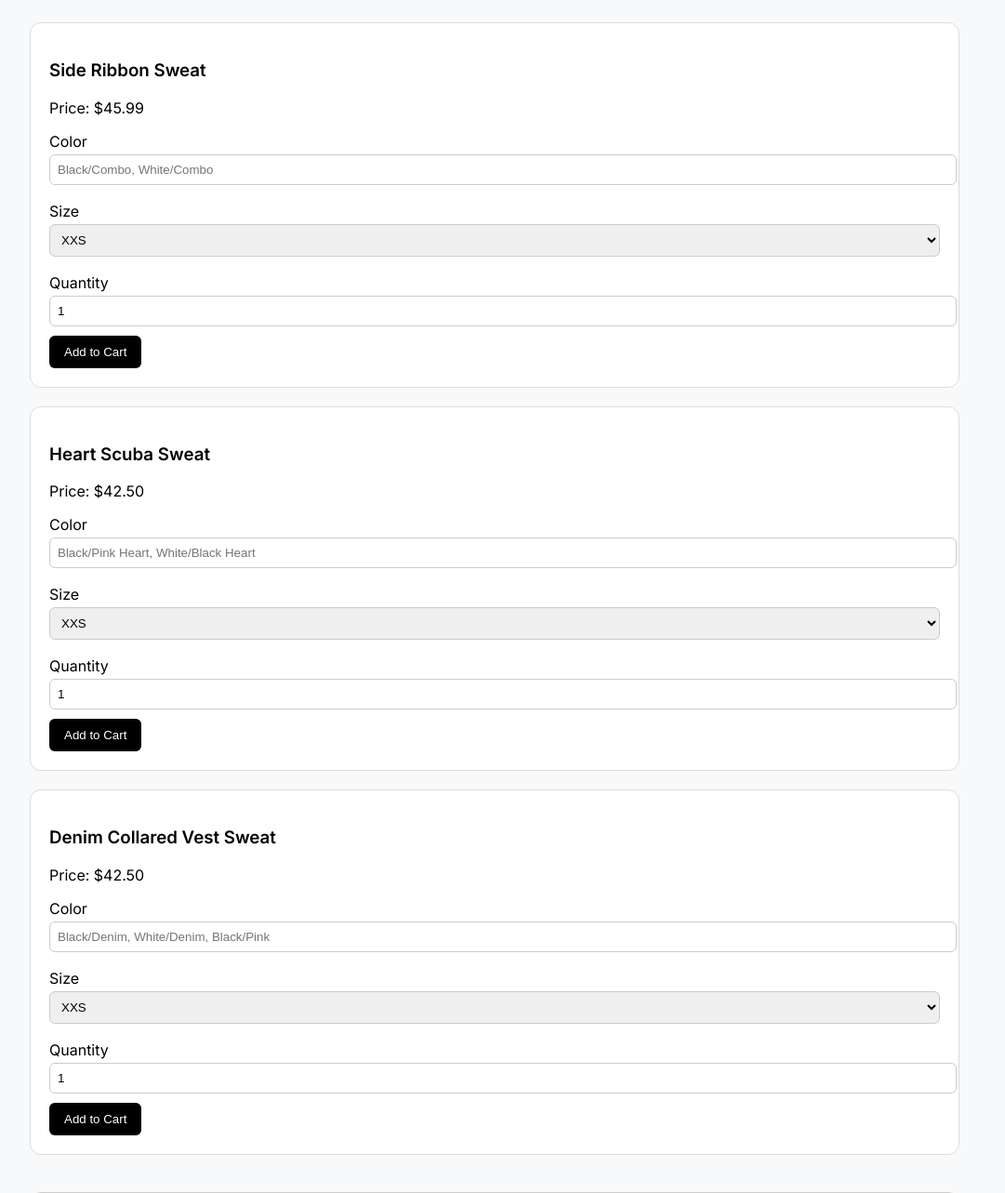
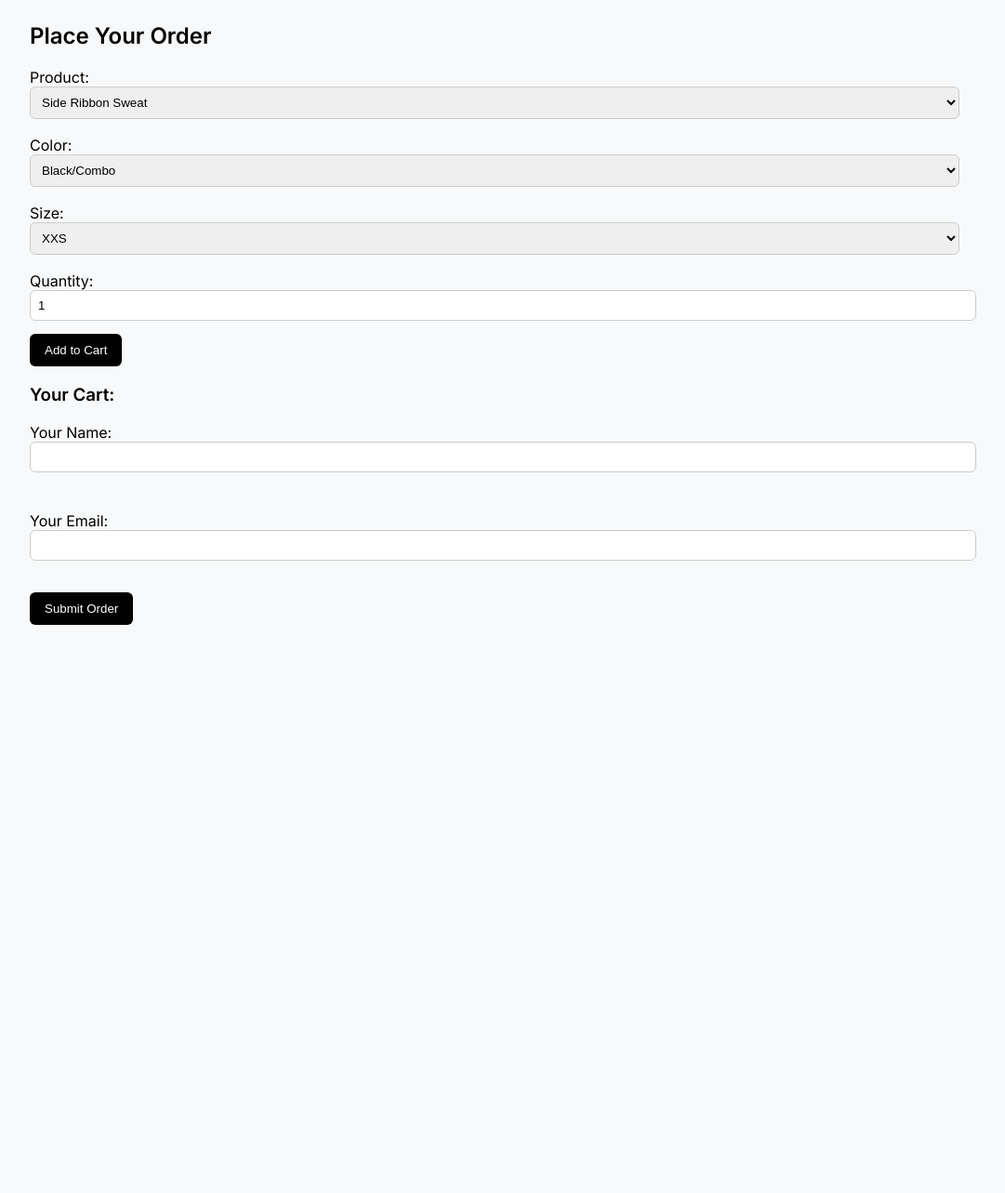
Before and after one commit to cheskyb/Order-web, a plain HTML site: page index.html in a window 1280 px wide. Shown: the part 96-1379 px from the top of the page at 93% size, without its empty margins (108-1189 px from the left). After the commit the page ends 800 px from the top, so only its background shows below. Drawn offline with Linux system fonts and the light colour scheme.

```diff
--- a/index.html
+++ b/index.html
@@ -53,98 +53,22 @@
   </style>
 </head>
 <body>
+<h1>NOD NY WHOLESALE PORTAL</h1>
 
-  <h1>Wholesale Order Portal</h1>
+<h2>Place Your Order</h2>
 
-  <!-- Product List -->
-  <div id="product-list">
-    <!-- Product Template -->
-    <div class="product">
-      <h3>Side Ribbon Sweat</h3>
-      <p>Price: $45.99</p>
-      <label>Color</label>
-      <input type="text" class="color" placeholder="Black/Combo, White/Combo" />
-      <label>Size</label>
-      <select class="size">
-        <option value="XXS">XXS</option>
-        <option value="XS">XS</option>
-        <option value="S">S</option>
-        <option value="M">M</option>
-        <option value="L">L</option>
-        <option value="XL">XL</option>
-        <option value="XXL">XXL</option>
-      </select>
-      <label>Quantity</label>
-      <input type="number" class="quantity" min="1" value="1" />
-      <button onclick="addToCart('Side Ribbon Sweat', 45.99, this)">Add to Cart</button>
-    </div>
-
-    <div class="product">
-      <h3>Heart Scuba Sweat</h3>
-      <p>Price: $42.50</p>
-      <label>Color</label>
-      <input type="text" class="color" placeholder="Black/Pink Heart, White/Black Heart" />
-      <label>Size</label>
-      <select class="size">
-        <option value="XXS">XXS</option>
-        <option value="XS">XS</option>
-        <option value="S">S</option>
-        <option value="M">M</option>
-        <option value="L">L</option>
-        <option value="XL">XL</option>
-        <option value="XXL">XXL</option>
-      </select>
-      <label>Quantity</label>
-      <input type="number" class="quantity" min="1" value="1" />
-      <button onclick="addToCart('Heart Scuba Sweat', 42.50, this)">Add to Cart</button>
-    </div>
-
-    <div class="product">
-      <h3>Denim Collared Vest Sweat</h3>
-      <p>Price: $42.50</p>
-      <label>Color</label>
-      <input type="text" class="color" placeholder="Black/Denim, White/Denim, Black/Pink" />
-      <label>Size</label>
-      <select class="size">
-        <option value="XXS">XXS</option>
-        <option value="XS">XS</option>
-        <option value="S">S</option>
-        <option value="M">M</option>
-        <option value="L">L</option>
-        <option value="XL">XL</option>
-        <option value="XXL">XXL</option>
-      </select>
-      <label>Quantity</label>
-      <input type="number" class="quantity" min="1" value="1" />
-      <button onclick="addToCart('Denim Collared Vest Sweat', 42.50, this)">Add to Cart</button>
-    </div>
-  </div>
-
-  <!-- Cart + Checkout -->
-  <div class="cart">
-    <h2>Cart</h2>
-    <div id="cart-items"></div>
-    <form action="https://formspree.io/f/mjkwzzkj" method="POST">
-  <h2>Place Your Order</h2>
-
-  <label>Name:
-    <input type="text" name="customer_name" required>
-  </label><br>
-
-  <label>Email:
-    <input type="email" name="email" required>
-  </label><br>
-
+<!-- Product Selection -->
+<div>
   <label>Product:
-    <select name="product" required>
+    <select id="product">
       <option value="Side Ribbon Sweat">Side Ribbon Sweat</option>
       <option value="Heart Scuba Sweat">Heart Scuba Sweat</option>
       <option value="Denim Collared Vest Sweat">Denim Collared Vest Sweat</option>
     </select>
-  </label><br>
+  </label>
 
   <label>Color:
-    <select name="color" required>
+    <select id="color">
       <option value="Black/Combo">Black/Combo</option>
       <option value="White/Combo">White/Combo</option>
       <option value="Black/Pink Heart">Black/Pink Heart</option>
@@ -153,10 +77,10 @@
       <option value="White/Denim">White/Denim</option>
       <option value="Black/Pink">Black/Pink</option>
     </select>
-  </label><br>
+  </label>
 
   <label>Size:
-    <select name="size" required>
+    <select id="size">
       <option value="XXS">XXS</option>
       <option value="XS">XS</option>
       <option value="S">S</option>
@@ -165,53 +89,60 @@
       <option value="XL">XL</option>
       <option value="XXL">XXL</option>
     </select>
+  </label>
+
+  <label>Quantity:
+    <input type="number" id="quantity" value="1" min="1">
+  </label>
+
+  <button onclick="addToCart()">Add to Cart</button>
+</div>
+
+<!-- Cart Display -->
+<h3>Your Cart:</h3>
+<ul id="cart"></ul>
+
+<!-- Final Form -->
+<form id="orderForm" action="https://formspree.io/f/mjkwzzkj" method="POST">
+  <label>Your Name:
+    <input type="text" name="customer_name" required>
   </label><br>
 
-  <label>Quantity:
-    <input type="number" name="quantity" min="1" value="1" required>
+  <label>Your Email:
+    <input type="email" name="email" required>
   </label><br>
 
+  <input type="hidden" name="order" id="orderData">
+
   <button type="submit">Submit Order</button>
-    </form>
-  </div>
+</form>
 
-  <script>
-    const cart = [];
-    function addToCart(name, price, button) {
-      const product = button.closest(".product");
-      const color = product.querySelector(".color").value.trim();
-      const size = product.querySelector(".size").value;
-      const qty = parseInt(product.querySelector(".quantity").value);
+<script>
+  let cartItems = [];
 
-      if (!color || qty < 1) {
-        alert("Please fill in all fields.");
-        return;
-      }
+  function addToCart() {
+    const product = document.getElementById("product").value;
+    const color = document.getElementById("color").value;
+    const size = document.getElementById("size").value;
+    const quantity = document.getElementById("quantity").value;
 
-      const item = { name, color, size, qty };
-      cart.push(item);
-      updateCart();
-    }
+    const item = `${quantity}x ${product} - ${color} - ${size}`;
+    cartItems.push(item);
+    updateCartDisplay();
+  }
 
-    function updateCart() {
-      const container = document.getElementById("cart-items");
-      const hiddenInput = document.getElementById("order-input");
-      container.innerHTML = '';
-      hiddenInput.value = '';
+  function updateCartDisplay() {
+    const cart = document.getElementById("cart");
+    cart.innerHTML = "";
+    cartItems.forEach(item => {
+      const li = document.createElement("li");
+      li.innerText = item;
+      cart.appendChild(li);
+    });
 
-      cart.forEach((item, index) => {
-        const div = document.createElement("div");
-        div.className = "cart-item";
-        div.innerHTML = `
-          <strong>${item.name}</strong><br/>
-          Size: ${item.size} <br/>
-          Color: ${item.color} <br/>
-          Quantity: ${item.qty}
-        `;
-        container.appendChild(div);
-        hiddenInput.value += `${item.name} | Size: ${item.size} | Color: ${item.color} | Qty: ${item.qty}\n`;
-      });
-    }
-  </script>
+    document.getElementById("orderData").value = cartItems.join("\n");
+  }
+</script>
+
 </body>
 </html>
```
